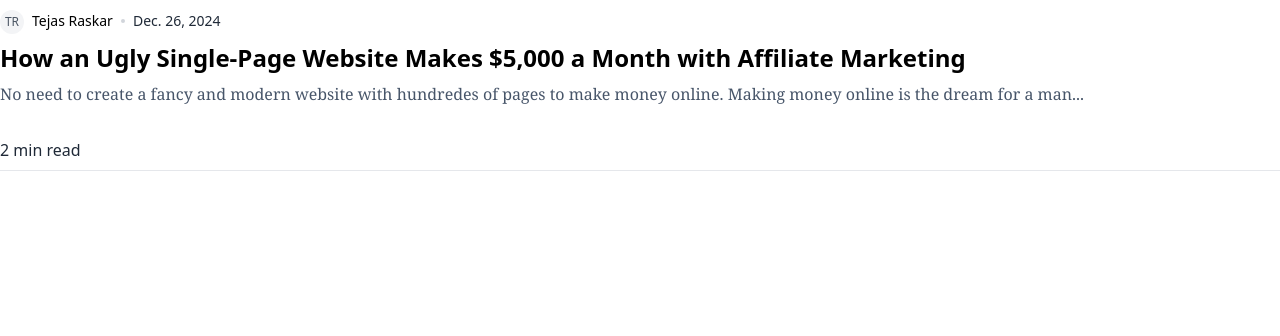
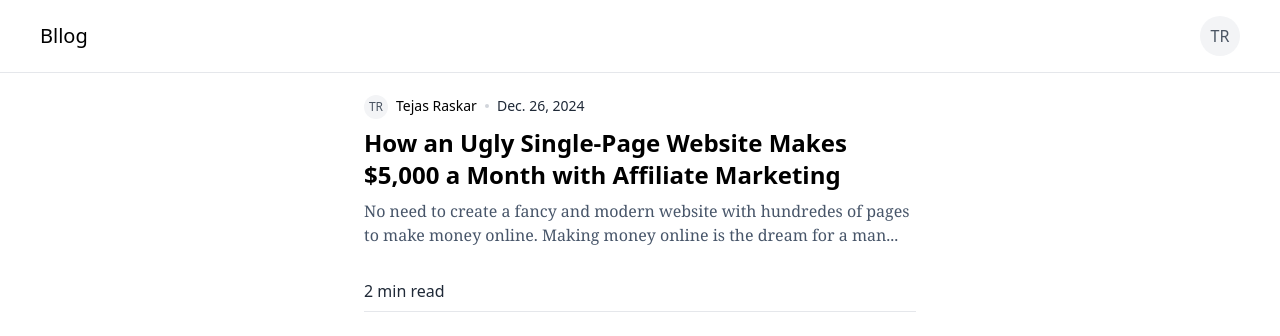
Before and after one commit to tejas-raskar/bllog, a React (Vite) app in the folder frontend/: page /feed in a window 1280 px wide. Shown: the top 336 px of the page. Built offline with nearby package versions, Linux system fonts and the light colour scheme.

Commit message:
added appbar

```diff
--- /dev/null
+++ b/frontend/src/components/AppBar.tsx
@@ -0,0 +1,12 @@
+import { Avatar } from "./BlogCard"
+
+export const AppBar = () => {
+    return <div className="flex justify-between border-b px-10 py-4">
+        <div className="flex justify-center flex-col text-xl">
+            Bllog
+        </div>
+        <div>
+            <Avatar name="Tejas Raskar" size="big"/>
+        </div>
+    </div>
+}
--- a/frontend/src/components/BlogCard.tsx
+++ b/frontend/src/components/BlogCard.tsx
@@ -11,10 +11,10 @@ export const BlogCard = ({
     content,
     publishedDate
 }: BlogCardProps) => {
-    return <div>
+    return <div className="p-3">
         <div className="flex py-2">
             <div>
-                <Avatar name={authorname}/>
+                <Avatar name={authorname} size="small"/>
             </div>
             <div className="flex justify-center flex-col pl-2 text-sm">
                 {authorname}
@@ -45,12 +45,12 @@ function CircleSeparator() {
     </div>
 }
 
-function Avatar({name}: {name: string}) {
+export function Avatar({name, size}: {name: string, size: "small" | "big"}) {
     const splitName = name.split(' ');
     const firstName = splitName[0];
     const lastName = splitName[1];
-    return <div className="relative inline-flex items-center justify-center w-6 h-6 overflow-hidden bg-gray-100 rounded-full dark:bg-gray-600">
-        <span className="font-small text-xs text-gray-600 dark:text-gray-300">{firstName[0] + lastName[0]}</span>
+    return <div className={`relative inline-flex items-center justify-center ${size === "small" ? "w-6 h-6" : "w-10 h-10"} overflow-hidden bg-gray-100 rounded-full dark:bg-gray-600`}>
+        <span className={`font-small ${size === "small" ? "text-xs" : "text-base"} text-gray-600 dark:text-gray-300`}>{firstName[0] + lastName[0]}</span>
     </div>
 
 }
--- a/frontend/src/pages/Feed.tsx
+++ b/frontend/src/pages/Feed.tsx
@@ -1,11 +1,17 @@
+import { AppBar } from "../components/AppBar"
 import { BlogCard } from "../components/BlogCard"
 
 export const Feed = () => {
     return <div>
-        <BlogCard
-        authorname="Tejas Raskar"
-        title="How an Ugly Single-Page Website Makes $5,000 a Month with Affiliate Marketing"
-        content="No need to create a fancy and modern website with hundredes of pages to make money online. Making money online is the dream for a man"
-        publishedDate="Dec. 26, 2024"/>
+        <AppBar />
+        <div className="flex justify-center">
+            <div className="max-w-xl">
+                <BlogCard
+                authorname="Tejas Raskar"
+                title="How an Ugly Single-Page Website Makes $5,000 a Month with Affiliate Marketing"
+                content="No need to create a fancy and modern website with hundredes of pages to make money online. Making money online is the dream for a man"
+                publishedDate="Dec. 26, 2024"/>
+            </div>
+        </div>
     </div>
 }
```
